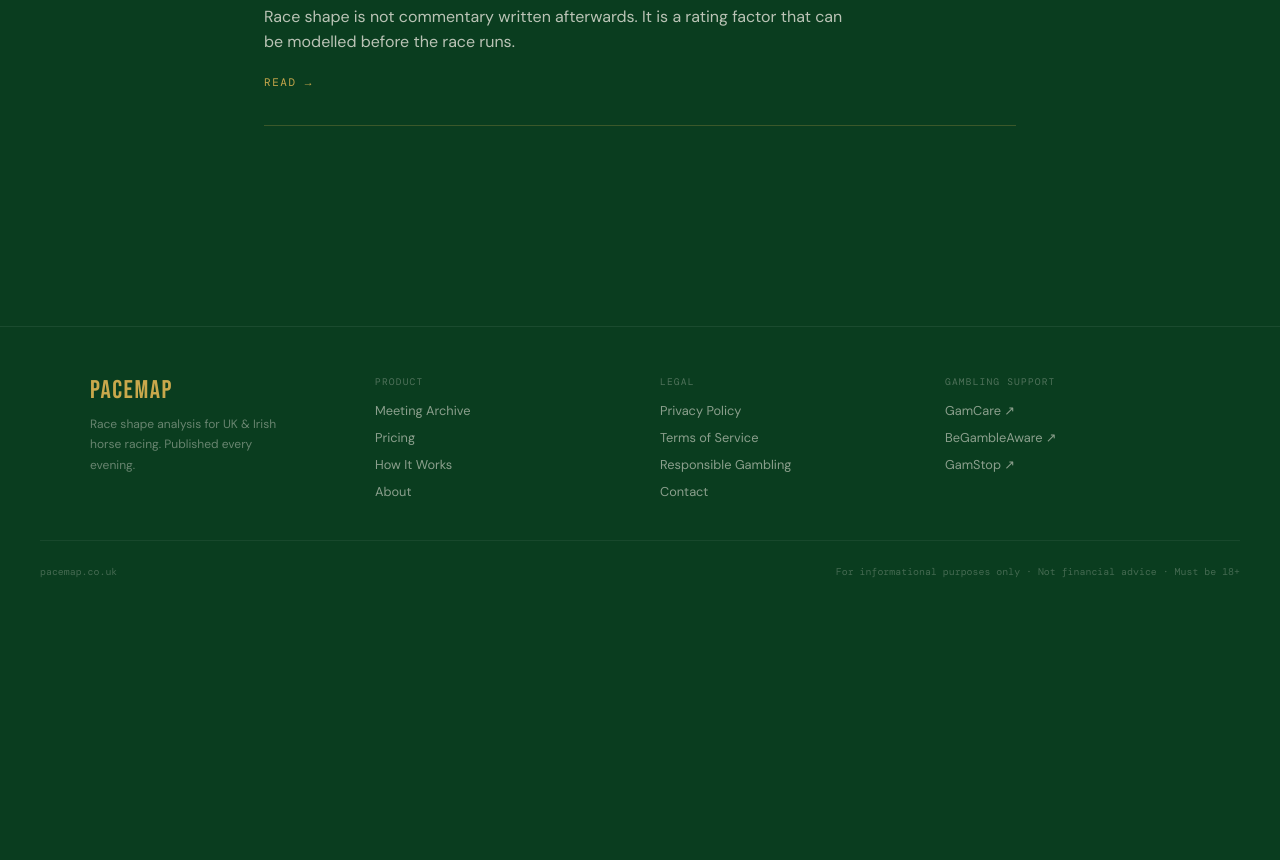
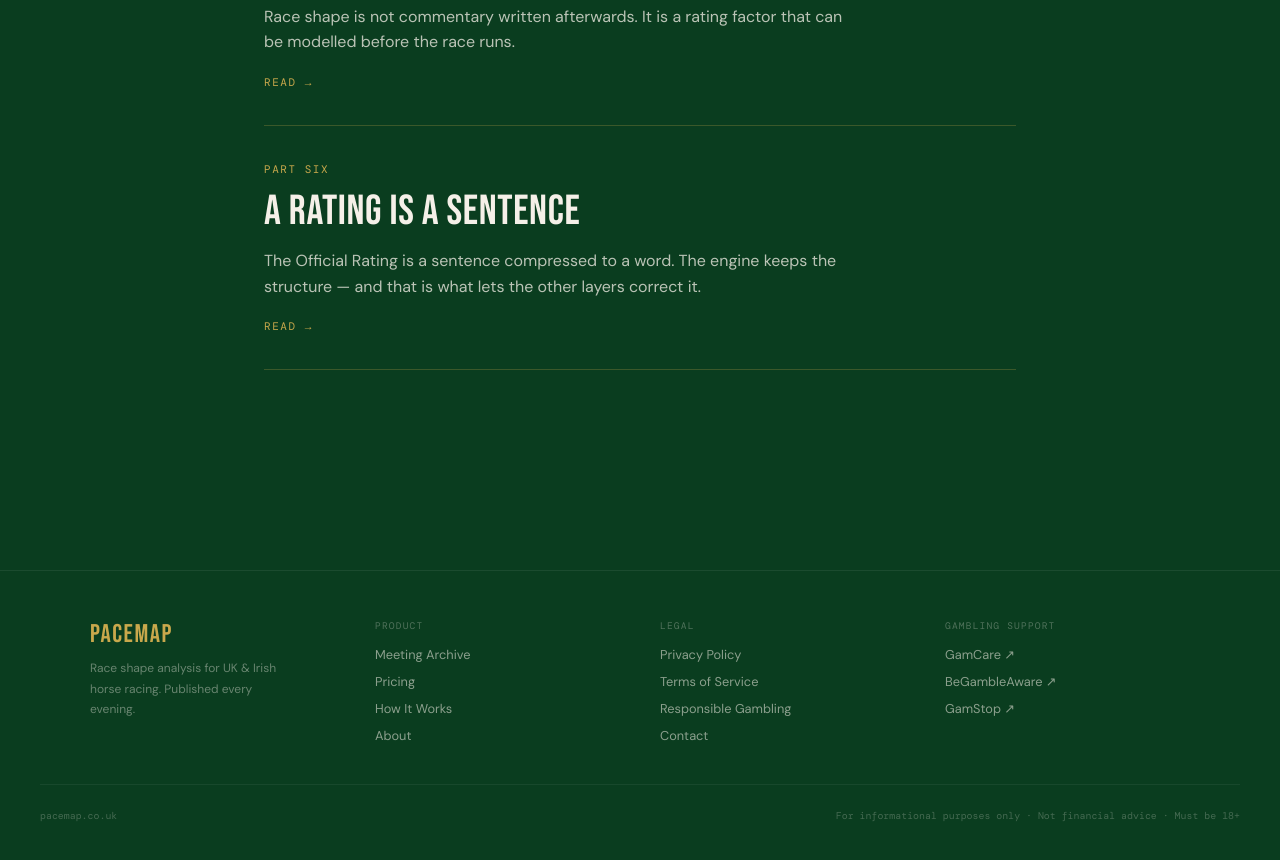
Before and after one commit to ppcjobber/clerk-authentication-starter, a Next.js app: page /method in a window 1280 px wide. Shown: the part 1540-2400 px from the top of the page. Before the commit the page ends 2166 px from the top, so only its background shows below. Built offline with nearby package versions, Linux system fonts and the light colour scheme; no server answers; a web font is replaced by a local one.

Commit message:
Update page.tsx

```diff
--- a/app/method/page.tsx
+++ b/app/method/page.tsx
@@ -35,6 +35,12 @@ const ARTICLES = [
     title: 'Race shape before runners',
     tagline: 'Race shape is not commentary written afterwards. It is a rating factor that can be modelled before the race runs.',
     part: 'PART FIVE',
+  },
+  {
+    slug: 'a-rating-is-a-sentence',
+    title: 'A rating is a sentence',
+    tagline: 'The Official Rating is a sentence compressed to a word. The engine keeps the structure — and that is what lets the other layers correct it.',
+    part: 'PART SIX',
   },
 ];
 
```
